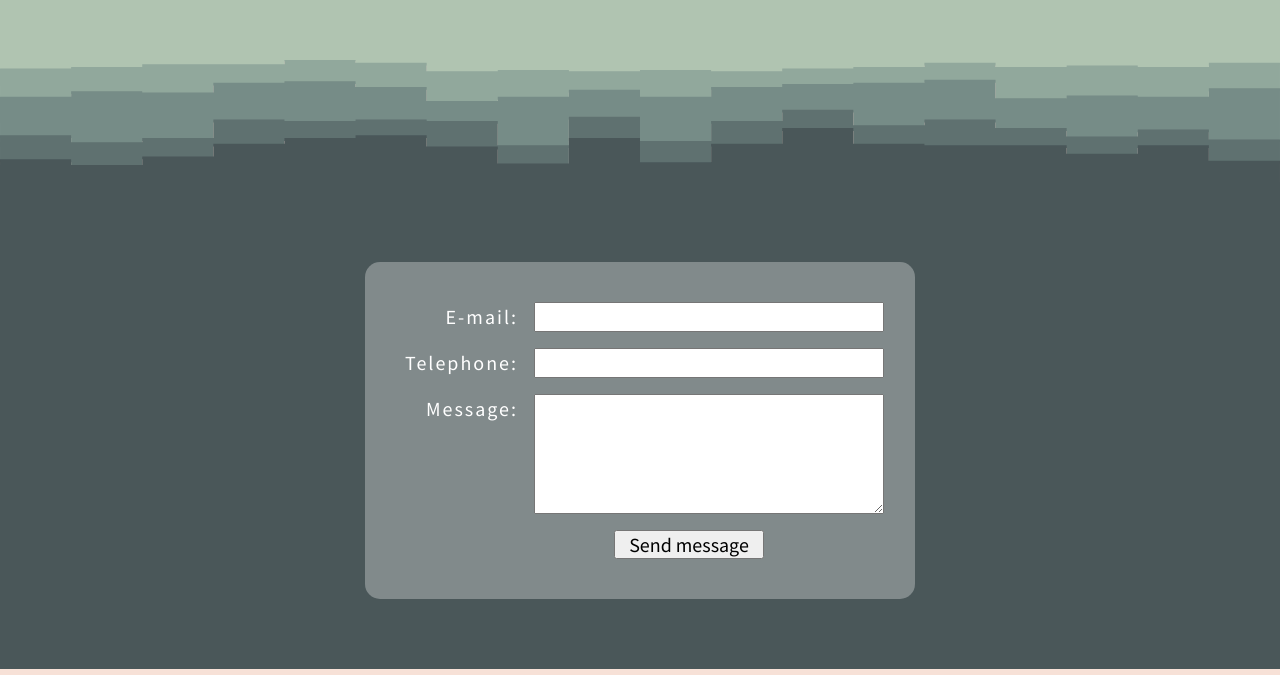
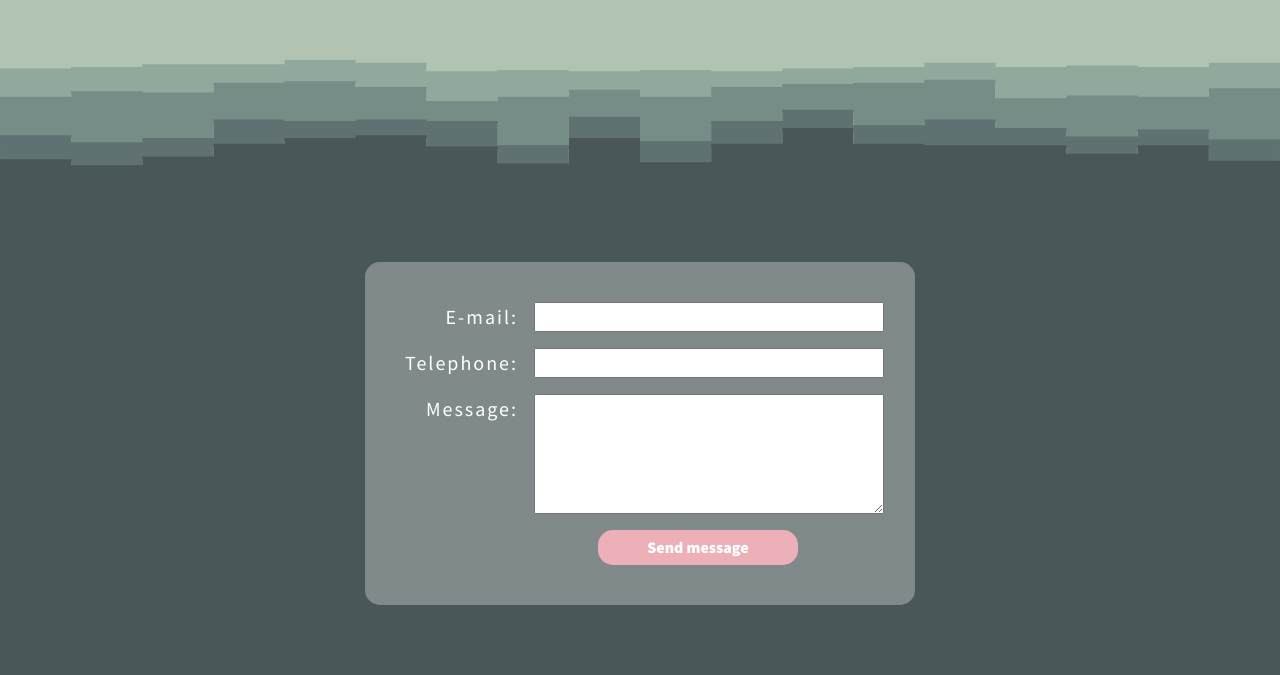
Before and after one commit to AnyaVeselova/portfolio-website, a plain HTML site: page index.html in a window 1280 px wide. Shown: the part 4389-5064 px from the top of the page. Drawn offline with nearby package versions, Linux system fonts and the light colour scheme.

Commit message:
style: style the submit btn

```diff
--- a/css/styles.css
+++ b/css/styles.css
@@ -73,6 +73,7 @@ strong {
 
 /* Buttons */
 .btn {
+  text-align: center;
   background: #aec5eb;
   -webkit-box-shadow: 0 0 5px #4a5759;
           box-shadow: 0 0 5px #4a5759;
@@ -1046,8 +1047,18 @@ form {
 
 .submit-input {
   grid-column: 2/3;
-  width: 150px;
+  width: 200px;
   margin-left: 4em;
+  font-size: 1rem;
+}
+
+.submit-input:hover {
+  transform: scale(1.03);
+}
+
+.submit-input:active {
+  transform: scale(1);
+  box-shadow: inset 5px 5px 10px -3px rgba(0,0, 0, 0.7);
 }
 
 .textarea {
@@ -1065,6 +1076,16 @@ form {
   gap:1em;
   justify-content: center;
   align-items: center;
+}
+
+.submit-input {
+  background-color: #edafb8;
+  color: white;
+  border-radius: 15px;
+  border: none;
+  text-align: center;
+  padding: 0.5em;
+  font-weight: 700;
 }
 
 /*What I do section*/
```
